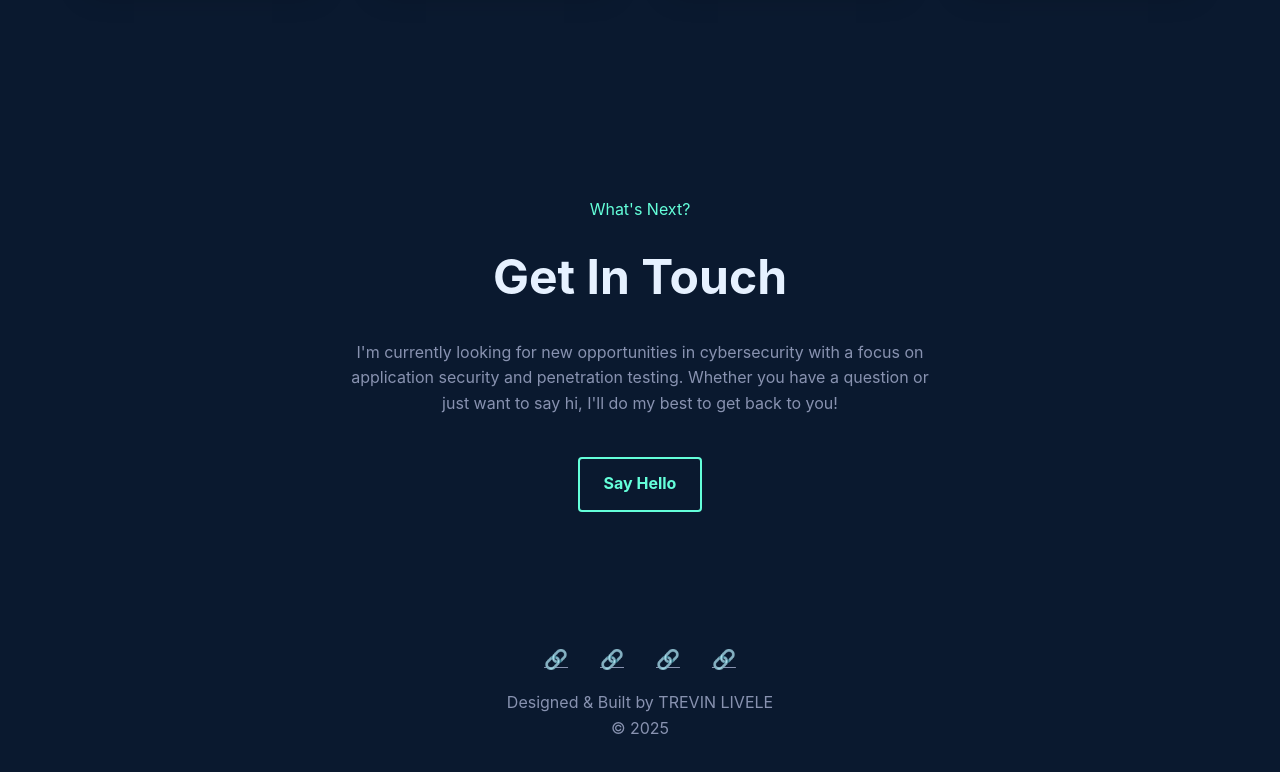
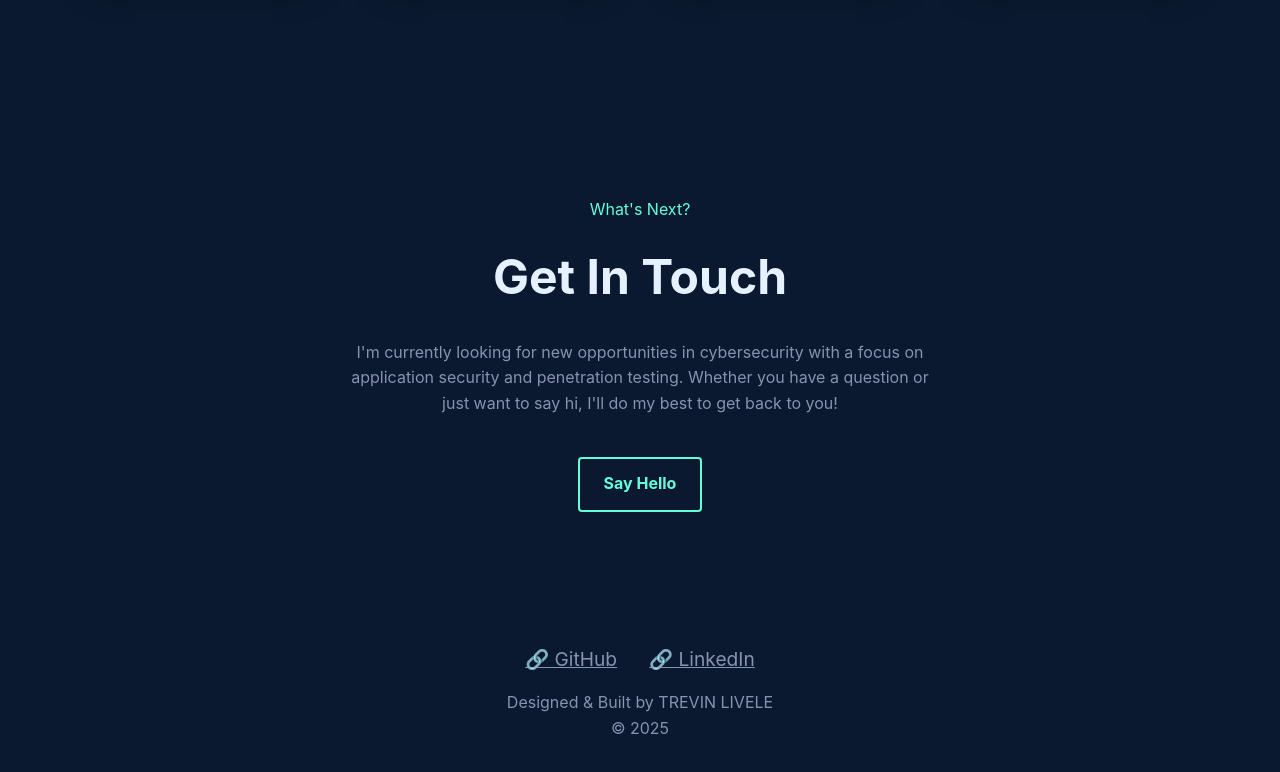
Before and after one commit to trevin-livele/portfolio2025, a plain HTML site: page index.html in a window 1280 px wide. Shown: the part 4773-5545 px from the top of the page. Drawn offline with Linux system fonts and the light colour scheme.

Commit message:
added socials

```diff
--- a/index.html
+++ b/index.html
@@ -296,7 +296,10 @@
               <div class="project-top">
                 <div class="folder-icon">📁</div>
                 <div class="project-links">
-                  <a href="https://thecarpital.com/" aria-label="External Link" target="_blank"
+                  <a
+                    href="https://thecarpital.com/"
+                    aria-label="External Link"
+                    target="_blank"
                     >↗️</a
                   >
                 </div>
@@ -321,7 +324,8 @@
                 <div class="folder-icon">📁</div>
                 <div class="project-links">
                   <a
-                    href="https://www.lqconsultancy.co.ke/" target="_blank"
+                    href="https://www.lqconsultancy.co.ke/"
+                    target="_blank"
                     aria-label="External Link"
                     >↗️</a
                   >
@@ -407,10 +411,22 @@
     <footer>
       <div class="container">
         <ul class="social-links">
-          <li><a href="#" aria-label="GitHub">🔗</a></li>
-          <li><a href="#" aria-label="LinkedIn">🔗</a></li>
-          <li><a href="#" aria-label="Twitter">🔗</a></li>
-          <li><a href="#" aria-label="CodePen">🔗</a></li>
+          <li>
+            <a
+              href="https://github.com/trevin-livele"
+              target="_blank"
+              aria-label="GitHub"
+              >🔗 GitHub</a
+            >
+          </li>
+          <li>
+            <a
+              href="https://www.linkedin.com/in/trevin-livele/"
+              target="_blank"
+              aria-label="LinkedIn"
+              >🔗 LinkedIn</a
+            >
+          </li>
         </ul>
         <p>Designed & Built by TREVIN LIVELE</p>
         <p>&copy; 2025</p>
```
